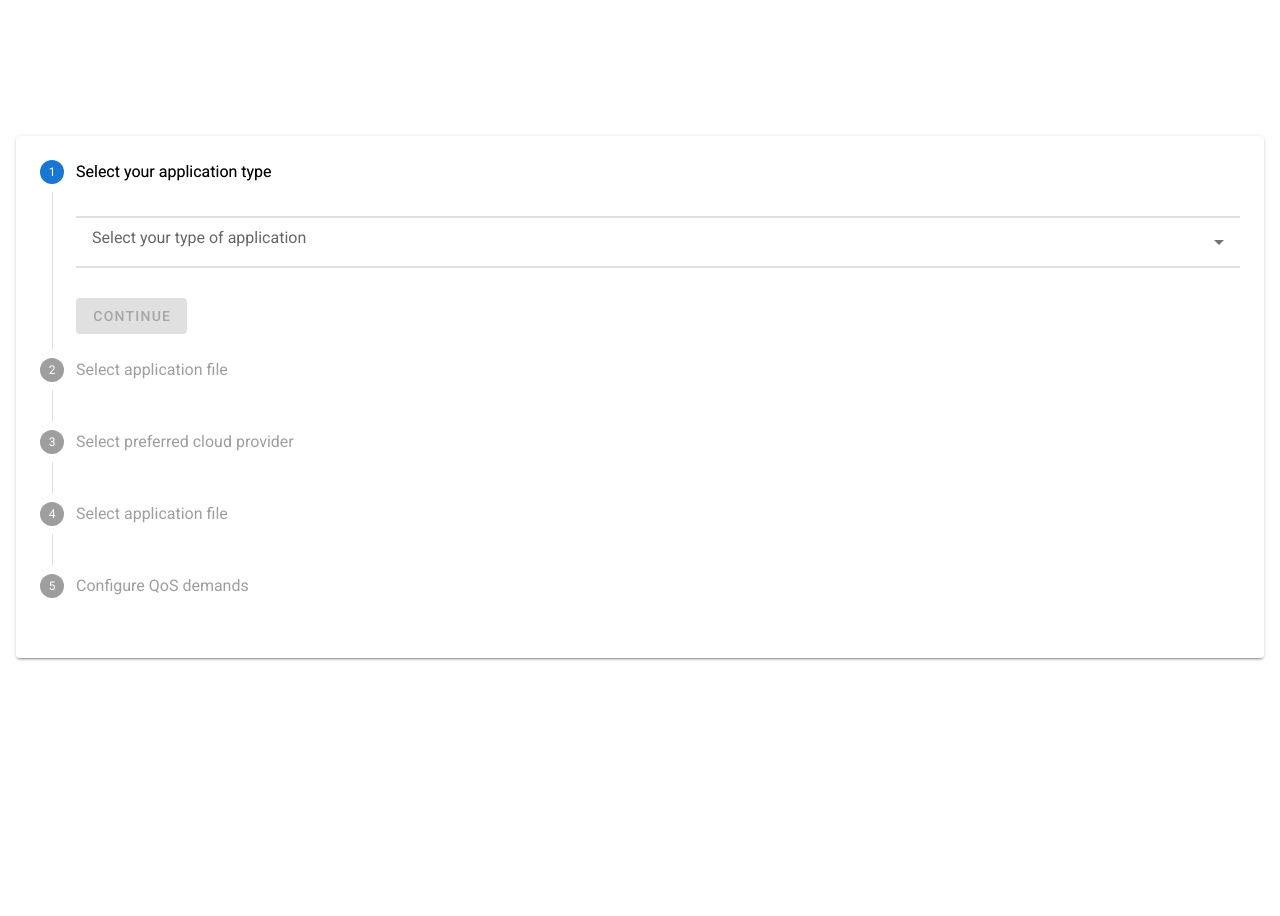
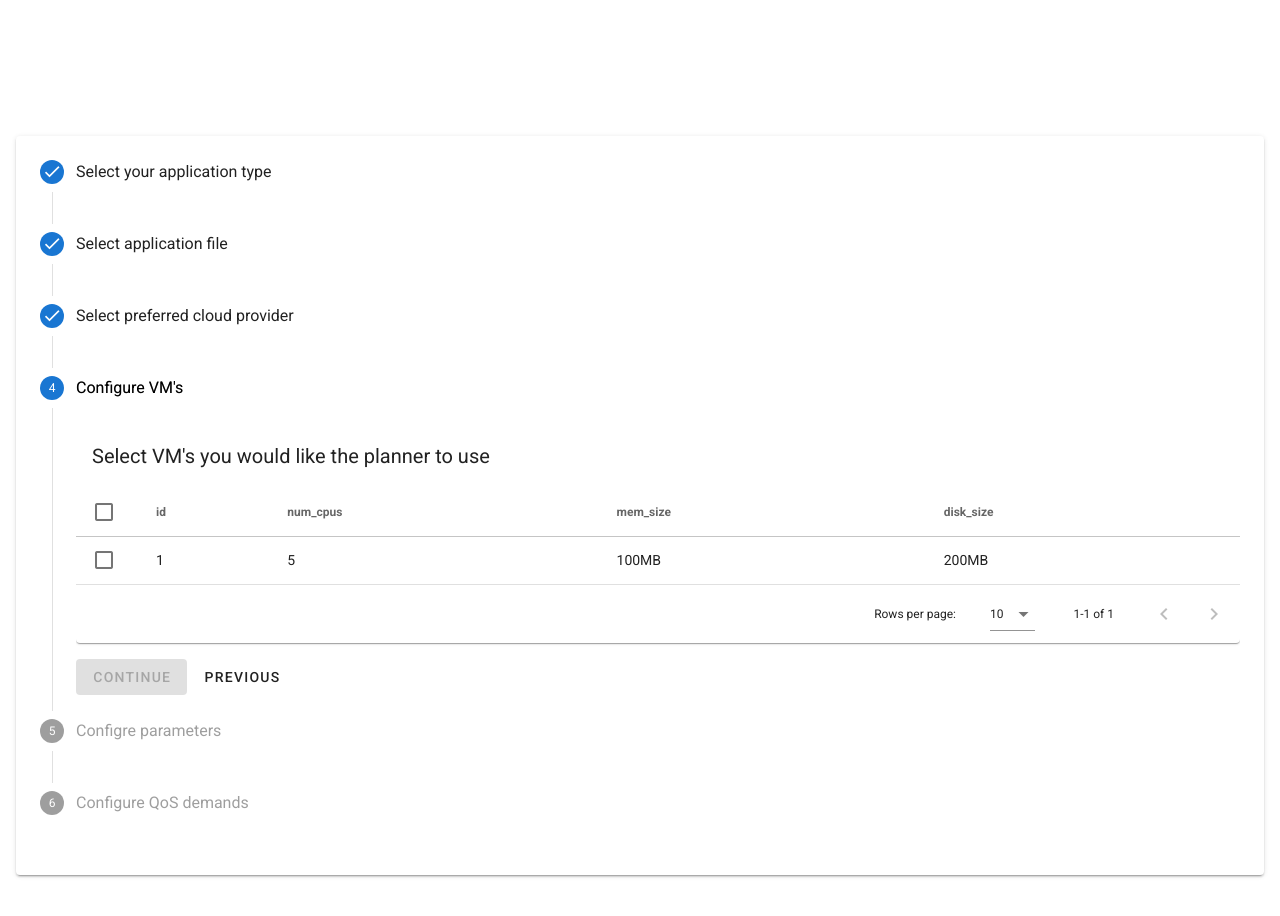
Before and after one commit to QCDIS/Q-CWOP-frontend, a Vue app: page /#/plannerv3 in a window 1280 px wide. Shown: the top 916 px of the page. Built offline with nearby package versions, Linux system fonts and the light colour scheme; what vue-good-wizard would draw is missing.

Commit message:
Add new step and add new data table

```diff
--- a/src/views/Plannerv3.vue
+++ b/src/views/Plannerv3.vue
@@ -35,21 +35,49 @@
         <v-overflow-btn
           class="my-2"
           :items="available_cloud_providers"
-          label="Select your preferred cloud proivder"
+          label="Select your preferred cloud provider"
           v-model="chosen_provider"
         ></v-overflow-btn>
-
-
-
-        <v-btn color="primary" @click="e6 = 4; getAvailableVms();" :disabled="chosen_provider === ''">Continue</v-btn>
+        <v-btn
+          color="primary"
+          @click="e6 = 4; getAvailableVms();"
+          :disabled="chosen_provider === ''"
+        >Continue</v-btn>
         <v-btn text @click="e6 = 2">Previous</v-btn>
       </v-stepper-content>
 
-      <v-stepper-step :complete="e6 > 4" step="4">Select application file</v-stepper-step>
+      <v-stepper-step :complete="e6 > 4" step="4">Configure VM's</v-stepper-step>
+
       <v-stepper-content step="4">
-        <p>Two planning algorithm were detected for your application type, configure the parameters below:</p>
+        <v-data-table
+          v-model="selected"
+          :headers="headers"
+          :items="vms"
+          item-key="id"
+          show-select
+          class="elevation-1"
+        >
+          <template v-slot:top>
+            <v-toolbar flat color="white">
+              <v-toolbar-title>Select VM's you would like the planner to use</v-toolbar-title>
+            </v-toolbar>
+          </template>
+        </v-data-table>
+
+        <v-btn
+        class="mt-4"
+          color="primary"
+          @click="e6 = 5; getAvailableVms();"
+          :disabled="chosen_provider === ''"
+        >Continue</v-btn>
+        <v-btn class="mt-4" text @click="e6 = 3">Previous</v-btn>
+      </v-stepper-content>
+
+      <v-stepper-step :complete="e6 > 5" step="5">Configre parameters</v-stepper-step>
+      <v-stepper-content step="5">
+        <!-- <p>Two planning algorithm were detected for your application type, configure the parameters below:</p> -->
         <!-- <p> Select preffered cloud provider </p> -->
-        <p> Available vms for your selected cloud proivder </P>
+        <p>Available vms for your selected cloud proivder</p>
         <v-simple-table height="300px">
           <template v-slot:default>
             <thead>
@@ -83,12 +111,12 @@
           accept=".yaml, yml"
           v-model="pcp_price_model_file"
         ></v-file-input>
-        <v-btn color="primary" @click="e6 = 5" :disabled="pcp_performance_file === null">Continue</v-btn>
-        <v-btn text @click="e6 = 3">Previous</v-btn>
+        <v-btn color="primary" @click="e6 = 6" :disabled="pcp_performance_file === null">Continue</v-btn>
+        <v-btn text @click="e6 = 4">Previous</v-btn>
       </v-stepper-content>
 
-      <v-stepper-step step="5">Configure QoS demands</v-stepper-step>
-      <v-stepper-content step="5">
+      <v-stepper-step step="6">Configure QoS demands</v-stepper-step>
+      <v-stepper-content step="6">
         <v-form>
           <v-container>
             <v-row>
@@ -108,7 +136,7 @@
           :disabled="deadline === ''"
           :loading="loading"
         >Generate</v-btn>
-        <v-btn text @click="e6 = 4">Previous</v-btn>
+        <v-btn text @click="e6 = 5">Previous</v-btn>
 
         <v-dialog v-model="dialog" max-width="290">
           <v-card>
@@ -263,7 +291,7 @@ export default {
     continue_button1: false,
     dialog: false,
     stepper_visible: true,
-    e6: 1,
+    e6: 4,
     chosen_application: "",
     chosen_provider: "",
     workflow_file: null,
@@ -289,12 +317,24 @@ export default {
       },
     ],
     vms: [
-      // {
-      //   id: "",
-      //   num_cpus: "",
-      //   mem_size: "",
-      //   disk_size: "",
-      // },
+      {
+        id: "1",
+        num_cpus: "5",
+        mem_size: "100MB",
+        disk_size: "200MB",
+      },
+    ],
+    selected: [],
+    headers: [
+      {
+        text: "id",
+        align: "start",
+        sortable: false,
+        value: "id",
+      },
+      { text: "num_cpus", value: "num_cpus" },
+      { text: "mem_size", value: "mem_size" },
+      { text: "disk_size", value: "disk_size" },
     ],
   }),
   //  watch: {
@@ -319,8 +359,6 @@ export default {
         .catch((error) => {
           console.log(error);
         });
-
-
     },
     getToscaViaUrl({ tosca_file_name }) {
       //const path = `http://127.0.0.1:5000/tosca?git_url=${this.$store.state.workflow_url}&performance_url=${this.$store.state.performance_url}&deadline_url=${this.$store.state.deadline_url}&price_url=${this.$store.state.price_url}`;
```
Lines whose indentation alone changed are shown as unchanged.
